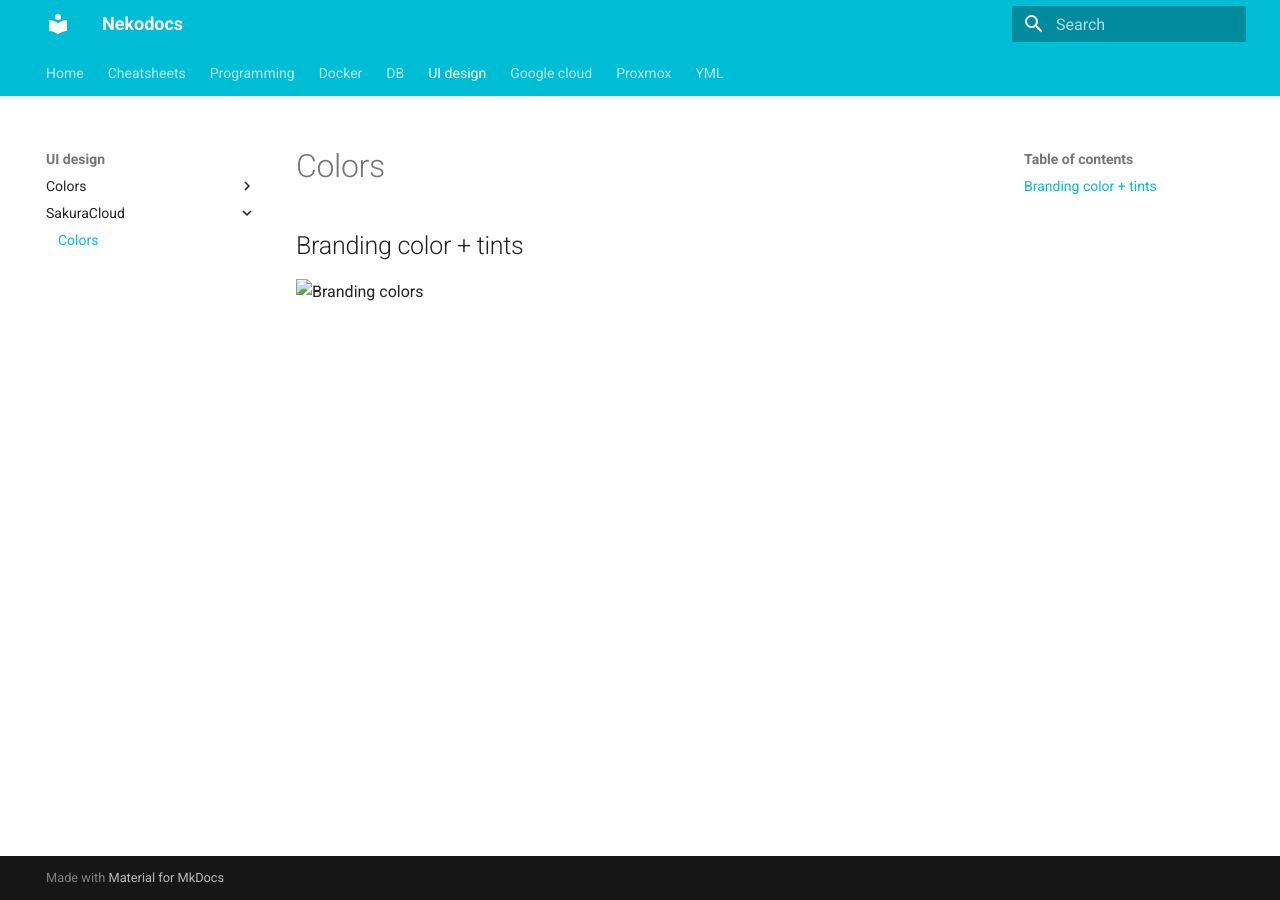
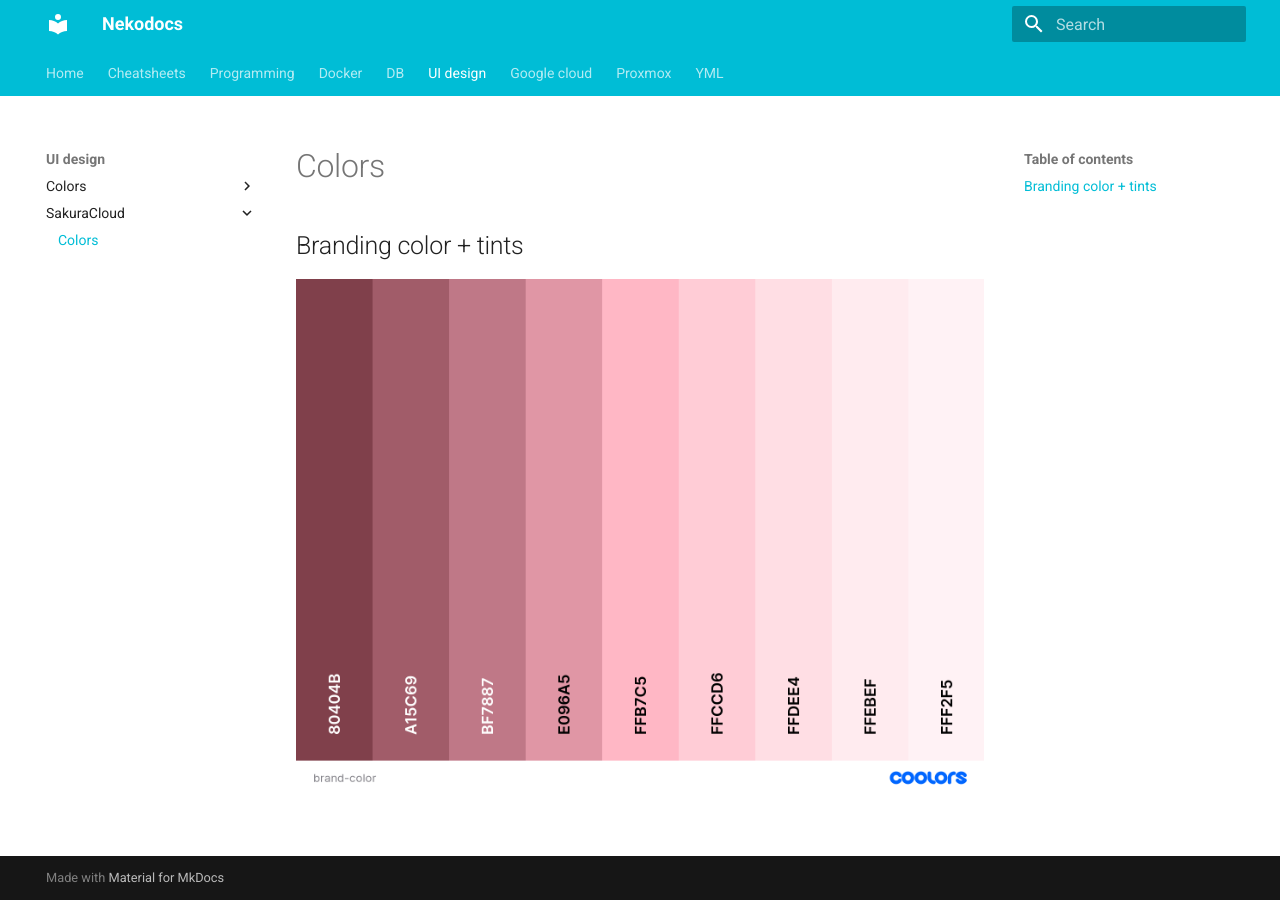
Before and after one commit to NekoLuka/raneto-wiki-files, an MkDocs documentation site: the page built from docs/ui-design/sakuracloud/colors.md, in a window 1280 px wide. Built offline with MkDocs 1.6.1 and Material for MkDocs 9.7.7, drawn with Linux system fonts in a browser that asks for light colours.

Commit message:
Image fix

```diff
--- a/docs/ui-design/sakuracloud/colors.md
+++ b/docs/ui-design/sakuracloud/colors.md
@@ -3,4 +3,4 @@ Title: All colors to use when creating a sakuracloud site
 ---
 
 ## Branding color + tints
-![Branding colors](img/brand-color.png)
+![Branding colors](/img/brand-color.png)
```
